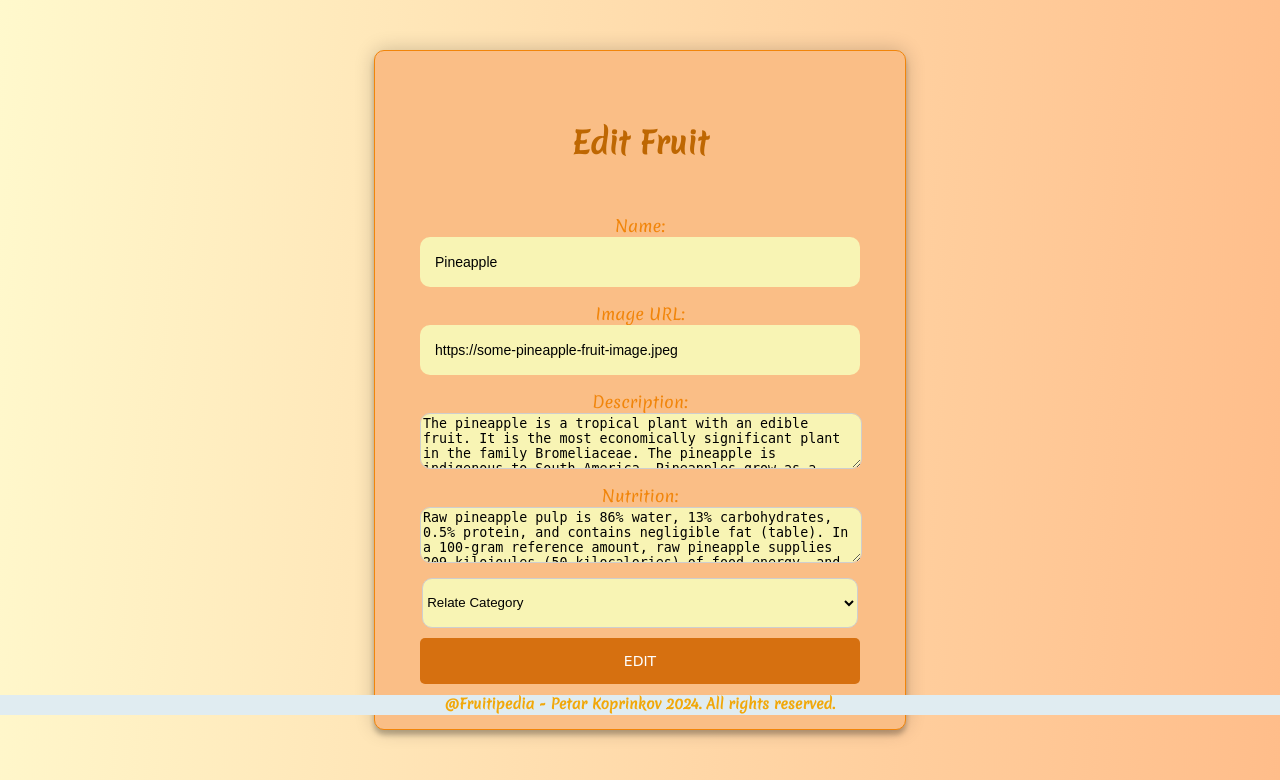
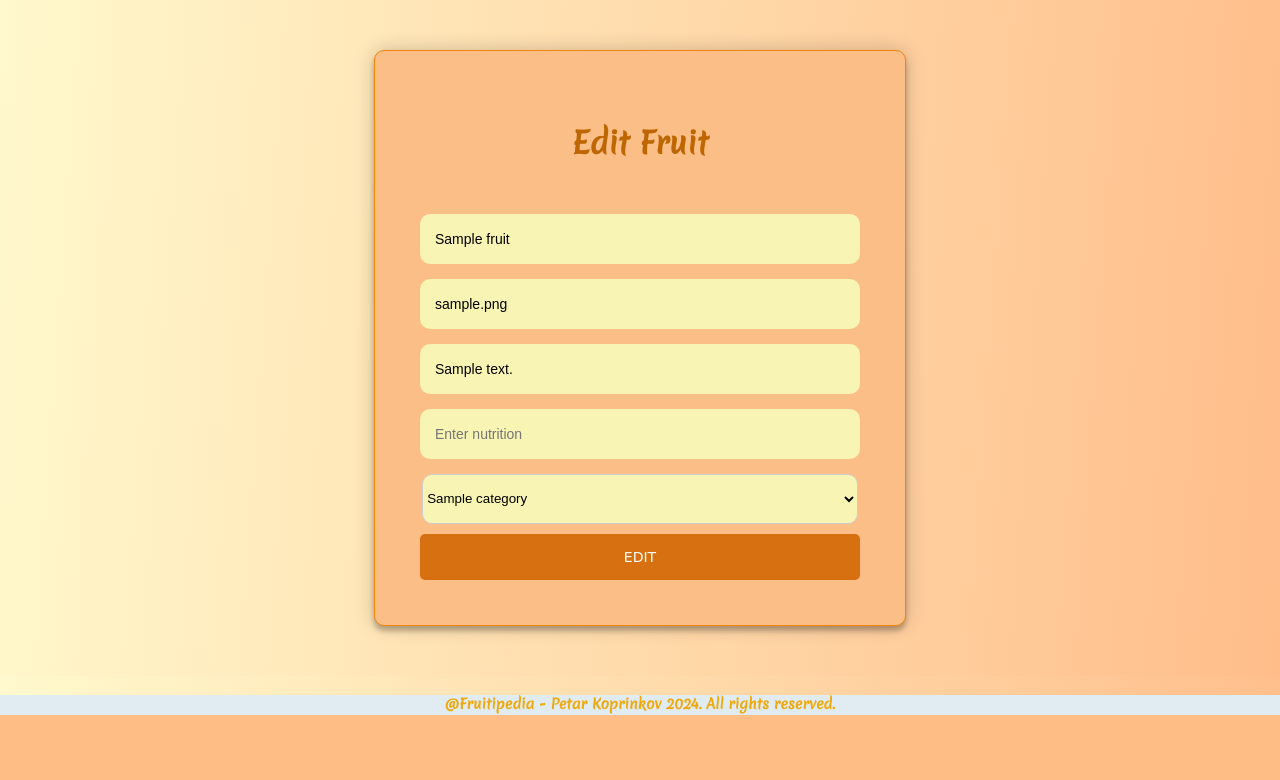
Before and after one commit to Petar-Koprinkov/Fruits-catalogue, a Django app: page /1/edit-fruit/ in a window 1280 px wide. Shown: the part 85-865 px from the top of the page. After the commit the page ends 800 px from the top, so only its background shows below. Run offline with Django 5.2, Linux system fonts and the light colour scheme; tables that the repository leaves empty hold one stand-in row (values such as "Sample post").

Commit message:
Add buttons functionality

```diff
--- a/Frutipedia/fruits/forms.py
+++ b/Frutipedia/fruits/forms.py
@@ -41,3 +41,11 @@ class CreateBaseFruits(forms.ModelForm):
 
 class CreateFruits(CreateBaseFruits):
     pass
+
+
+class EditFruits(CreateBaseFruits):
+    pass
+
+
+class DeleteFruits(CreateBaseFruits):
+    pass
--- a/Frutipedia/fruits/views.py
+++ b/Frutipedia/fruits/views.py
@@ -1,6 +1,6 @@
 from django.shortcuts import render, redirect
 
-from Frutipedia.fruits.forms import CreateCategory, CreateFruits
+from Frutipedia.fruits.forms import CreateCategory, CreateFruits, EditFruits, DeleteFruits
 from Frutipedia.fruits.models import Fruit
 
 
@@ -59,9 +59,38 @@ def detail_fruit(request, pk):
     return render(request, 'fruits/details-fruit.html', context)
 
 
-def delete_fruit(request, pk):
-    return render(request, 'fruits/delete-fruit.html')
+def edit_fruit(request, pk):
+    fruit = Fruit.objects.get(pk=pk)
+    if request.method == 'GET':
+        form = EditFruits(instance=fruit)
+    else:
+        form = EditFruits(request.POST, instance=fruit)
+
+    if form.is_valid():
+        form.save()
+        return redirect('dashboard')
+
+    context = {
+        'fruit': fruit,
+        'form': form
+    }
+    return render(request, 'fruits/edit-fruit.html', context)
 
 
-def edit_fruit(request, pk):
-    return render(request, 'fruits/edit-fruit.html')
+def delete_fruit(request, pk):
+    fruit = Fruit.objects.get(pk=pk)
+    if request.method == 'GET':
+        form = DeleteFruits(instance=fruit)
+    else:
+        form = DeleteFruits(request.POST, instance=fruit)
+
+    if form.is_valid():
+        fruit.delete()
+        return redirect('dashboard')
+
+    context = {
+        'fruit': fruit,
+        'form': form
+    }
+
+    return render(request, 'fruits/delete-fruit.html', context)
--- a/templates/fruits/details-fruit.html
+++ b/templates/fruits/details-fruit.html
@@ -28,8 +28,8 @@
 
                     <!--Edit and Delete buttons -->
                     <div id="action-buttons">
-                        <a href="#" id="edit-btn">Edit</a>
-                        <a href="#" id="delete-btn">Delete</a>
+                        <a href="{% url 'edit_fruit' fruit.pk%}" id="edit-btn">Edit</a>
+                        <a href="{% url 'delete_fruit' fruit.pk%}" id="delete-btn">Delete</a>
                     </div>
                 </div>
             </div>
--- a/templates/fruits/edit-fruit.html
+++ b/templates/fruits/edit-fruit.html
@@ -4,43 +4,9 @@
         <section id="edit">
             <div class="form">
                 <h2>Edit Fruit</h2>
-                <form class="edit-form">
-                    <label for="name">Name:</label>
-                    <input
-                            type="text"
-                            name="name"
-                            id="name"
-                            value="Pineapple"
-                    />
-                    <label for="Fruit-image">Image URL:</label>
-                    <input
-                            type="url"
-                            name="imageUrl"
-                            id="Fruit-image"
-                            value="https://some-pineapple-fruit-image.jpeg"
-                    />
-                    <label for="fruit-description">Description:</label>
-                    <textarea
-                            id="fruit-description"
-                            name="description"
-                            rows="10"
-                            cols="50"
-                    >The pineapple is a tropical plant with an edible fruit. It is the most economically significant plant in the family Bromeliaceae. The pineapple is indigenous to South America. Pineapples grow as a small shrub, the individual flowers of the unpollinated plant fuse to form a multiple fruit. The plant is normally propagated from the offset produced at the top of the fruit, or from a side shoot, and typically matures within a year.</textarea>
-                    <label for="fruit-nutrition">Nutrition:</label>
-                    <textarea
-                            id="fruit-nutrition"
-                            name="nutrition"
-                            rows="10"
-                            cols="50"
-                    >Raw pineapple pulp is 86% water, 13% carbohydrates, 0.5% protein, and contains negligible fat (table). In a 100-gram reference amount, raw pineapple supplies 209 kilojoules (50 kilocalories) of food energy, and is a rich source of manganese (44% Daily Value, DV) and vitamin C (58% DV), but otherwise contains no micronutrients in significant amounts.</textarea>
-
-                    <select name="category" required="" id="id_category">
-                        <option value="" selected="">Relate Category</option>
-
-                        <option value="1">edible fruit</option>
-
-                    </select>
-
+                <form class="edit-form" action="{% url 'edit_fruit' fruit.pk%}" method="POST">
+                    {{ form }}
+                    {% csrf_token %}
                     <button type="submit">Edit</button>
                 </form>
             </div>
```
Also changed, not shown: templates/fruits/delete-fruit.html (+3 -33 lines).
